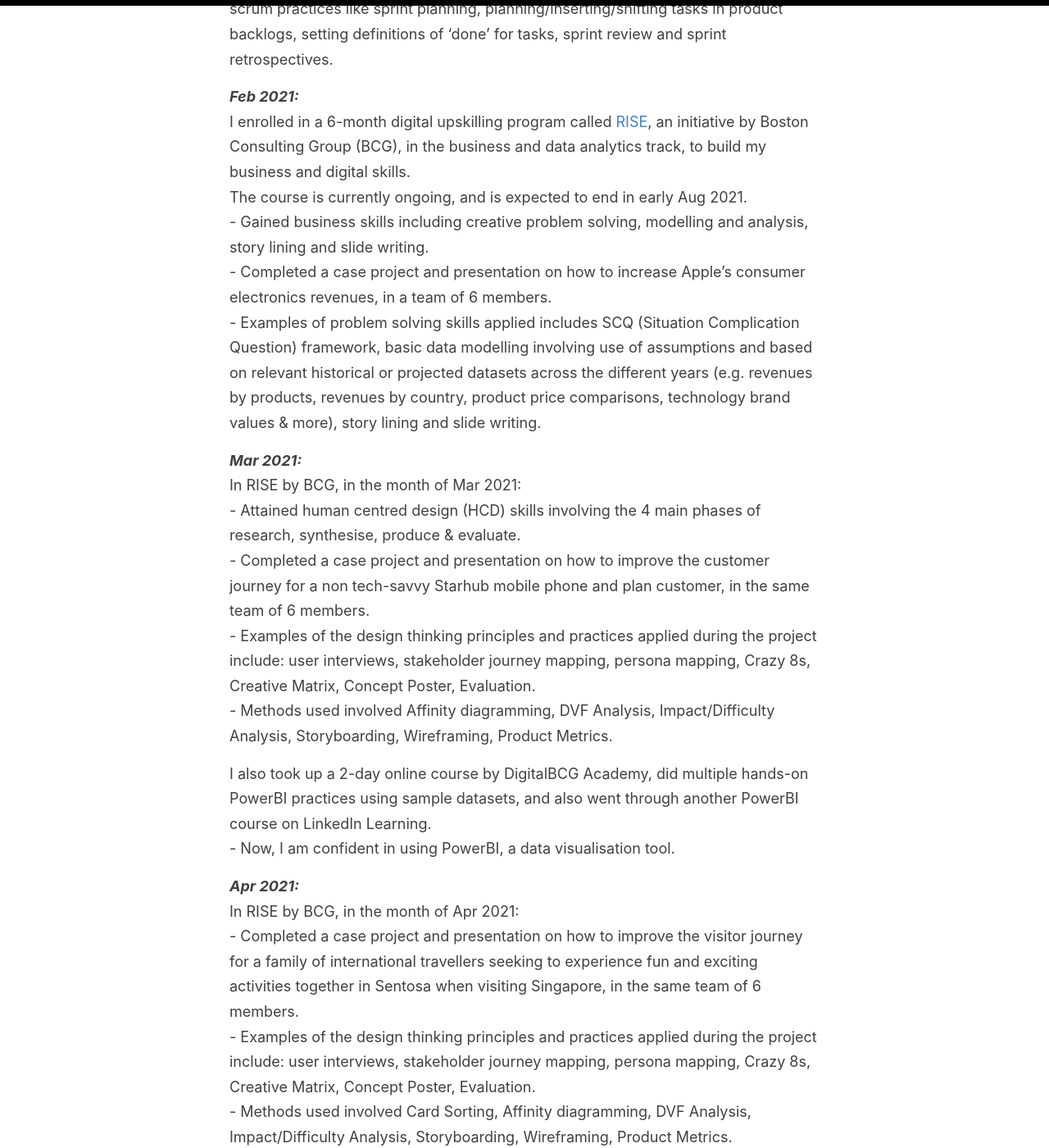
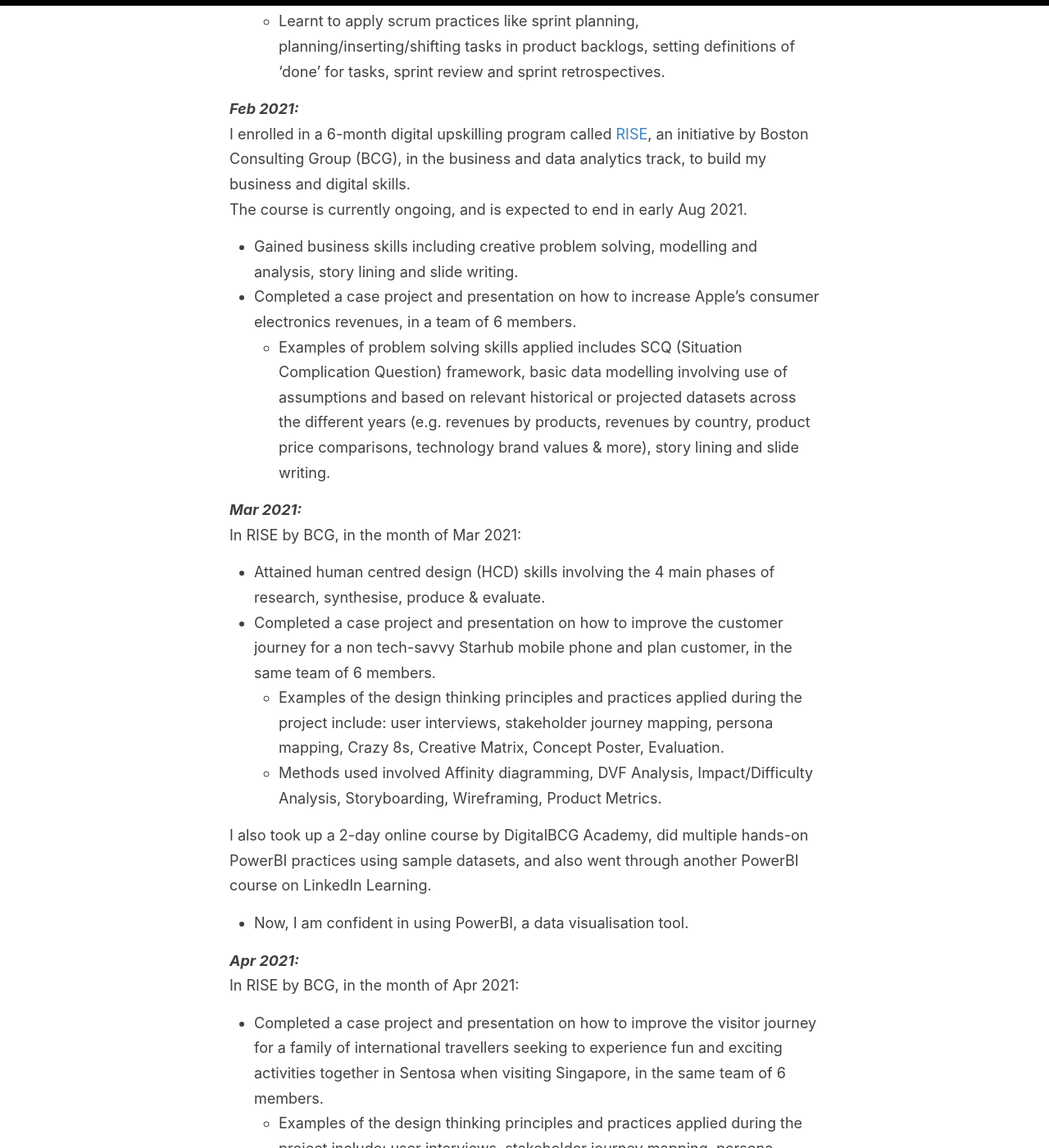
Before and after one commit to liawbeile/liawbeile.github.io, a Jekyll site: the page built from _pages/about.md, in a window 1280 px wide and 1400 px high, scrolled down 2446 px. Shown: the whole window at 82% size. Built offline with Jekyll 4.4.1, drawn with Linux system fonts in a browser that asks for light colours; some of the changed text lies outside the part shown.

Commit message:
amended about again

```diff
--- a/_pages/about.md
+++ b/_pages/about.md
@@ -55,31 +55,34 @@
 
 **_Jan 2021:_**
 Attended a Scrum course and learnt about Agile methodologies and how Agile helps to create effective teams.
-    - Attained the ScrumMaster certification issued by Scrum Alliance.
-        - Learnt to apply scrum practices like sprint planning, planning/inserting/shifting tasks in product backlogs, setting definitions of 'done' for tasks, sprint review and sprint retrospectives.
+- Attained the ScrumMaster certification issued by Scrum Alliance.
+     - Learnt to apply scrum practices like sprint planning, planning/inserting/shifting tasks in product backlogs, setting definitions of 'done' for tasks, sprint review and sprint retrospectives.
 
 **_Feb 2021:_**
 I enrolled in a 6-month digital upskilling program called [RISE](https://rise.bcg.com/business-data-analytics/), an initiative by Boston Consulting Group (BCG), in the business and data analytics track, to build my business and digital skills.
 The course is currently ongoing, and is expected to end in early Aug 2021.
-    - Gained business skills including creative problem solving, modelling and analysis, story lining and slide writing.
-    - Completed a case project and presentation on how to increase Apple's consumer electronics revenues, in a team of 6 members.
-        - Examples of problem solving skills applied includes SCQ (Situation Complication Question) framework, basic data modelling involving use of assumptions and based on relevant historical or projected datasets across the different years (e.g. revenues by products, revenues by country, product price comparisons, technology brand values & more), story lining and slide writing.
+- Gained business skills including creative problem solving, modelling and analysis, story lining and slide writing.
+- Completed a case project and presentation on how to increase Apple's consumer electronics revenues, in a team of 6 members.
+    - Examples of problem solving skills applied includes SCQ (Situation Complication Question) framework, basic data modelling involving use of assumptions and based on relevant historical or projected datasets across the different years (e.g. revenues by products, revenues by country, product price comparisons, technology brand values & more), story lining and slide writing.
 
 **_Mar 2021:_**
 In RISE by BCG, in the month of Mar 2021:
-    - Attained human centred design (HCD) skills involving the 4 main phases of research, synthesise, produce & evaluate.
-    - Completed a case project and presentation on how to improve the customer journey for a non tech-savvy Starhub mobile phone and plan customer, in the same team of 6 members.
-        - Examples of the design thinking principles and practices applied during the project include: user interviews, stakeholder journey mapping, persona mapping, Crazy 8s, Creative Matrix, Concept Poster, Evaluation.
-        - Methods used involved Affinity diagramming, DVF Analysis, Impact/Difficulty Analysis, Storyboarding, Wireframing, Product Metrics.
+- Attained human centred design (HCD) skills involving the 4 main phases of research, synthesise, produce & evaluate.
+- Completed a case project and presentation on how to improve the customer journey for a non tech-savvy Starhub mobile phone and plan customer, in the same team of 6 members.
+    - Examples of the design thinking principles and practices applied during the project include: user interviews, stakeholder journey mapping, persona mapping, Crazy 8s, Creative Matrix, Concept Poster, Evaluation.
+    - Methods used involved Affinity diagramming, DVF Analysis, Impact/Difficulty Analysis, Storyboarding, Wireframing, Product Metrics.
 
 I also took up a 2-day online course by DigitalBCG Academy, did multiple hands-on PowerBI practices using sample datasets, and also went through another PowerBI course on LinkedIn Learning.
-    - Now, I am confident in using PowerBI, a data visualisation tool.
+- Now, I am confident in using PowerBI, a data visualisation tool.
 
 **_Apr 2021:_**
 In RISE by BCG, in the month of Apr 2021:
-    - Completed a case project and presentation on how to improve the visitor journey for a family of international travellers seeking to experience fun and exciting activities together in Sentosa when visiting Singapore, in the same team of 6 members.
-        - Examples of the design thinking principles and practices applied during the project include: user interviews, stakeholder journey mapping, persona mapping, Crazy 8s, Creative Matrix, Concept Poster, Evaluation.
-        - Methods used involved Card Sorting, Affinity diagramming, DVF Analysis, Impact/Difficulty Analysis, Storyboarding, Wireframing, Product Metrics.
-            - _As it had been 3 months of working within the same team, we learnt to adapt to one anothers' working styles and contributed to the project in different ways.
-            We had contrasting views on ideas at times, but we were able to sound out one anothers' opinions and learn from one another, and agree to go with the majority in case opinions still stood strong.
-            We played to our strengths in the project and presentation, as all of us had strengths especially in different areas: - project management and keeping the team on track in terms of goals and timelines; meticulousness and critical thinking/ devil's advocate role; good speaking & answering skills; great design skills; people and network resourcefulness; informational resourcefulness - all these contributed to a great team outcome._
+- Completed a case project and presentation on how to improve the visitor journey for a family of international travellers seeking to experience fun and exciting activities together in Sentosa when visiting Singapore, in the same team of 6 members.
+    - Examples of the design thinking principles and practices applied during the project include: user interviews, stakeholder journey mapping, persona mapping, Crazy 8s, Creative Matrix, Concept Poster, Evaluation.
+    - Methods used involved Card Sorting, Affinity diagramming, DVF Analysis, Impact/Difficulty Analysis, Storyboarding, Wireframing, Product Metrics.
+
+        > _As it had been 3 months of working within the same team, we learnt to adapt to one anothers' working styles and contributed to the project in different ways._
+        >
+        > _We had contrasting views on ideas at times, but we were able to sound out one anothers' opinions and learn from one another, and agree to go with the majority in case opinions still stood strong._
+        >
+        >_We played to our strengths in the project and presentation, as all of us had strengths especially in different areas: - project management and keeping the team on track in terms of goals and timelines; meticulousness and critical thinking/ devil's advocate role; good speaking & answering skills; great design skills; people and network resourcefulness; informational resourcefulness - all these contributed to a great team outcome._
```
